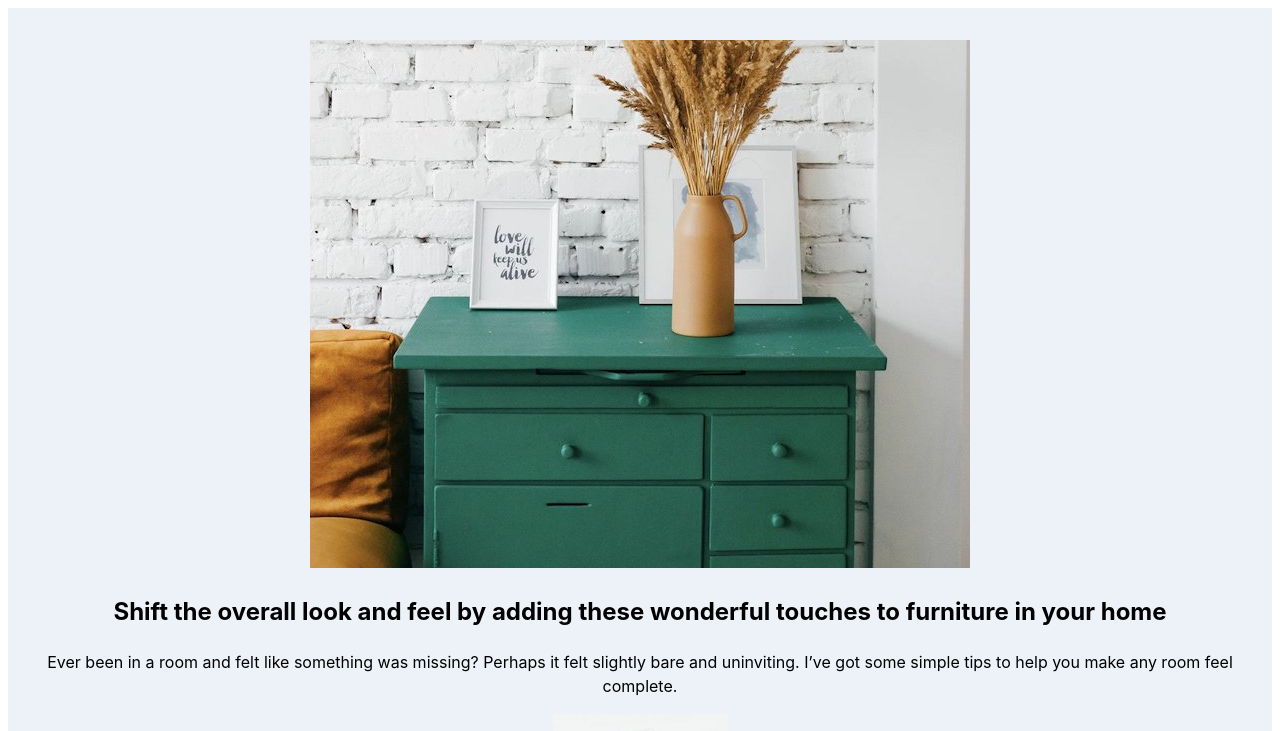
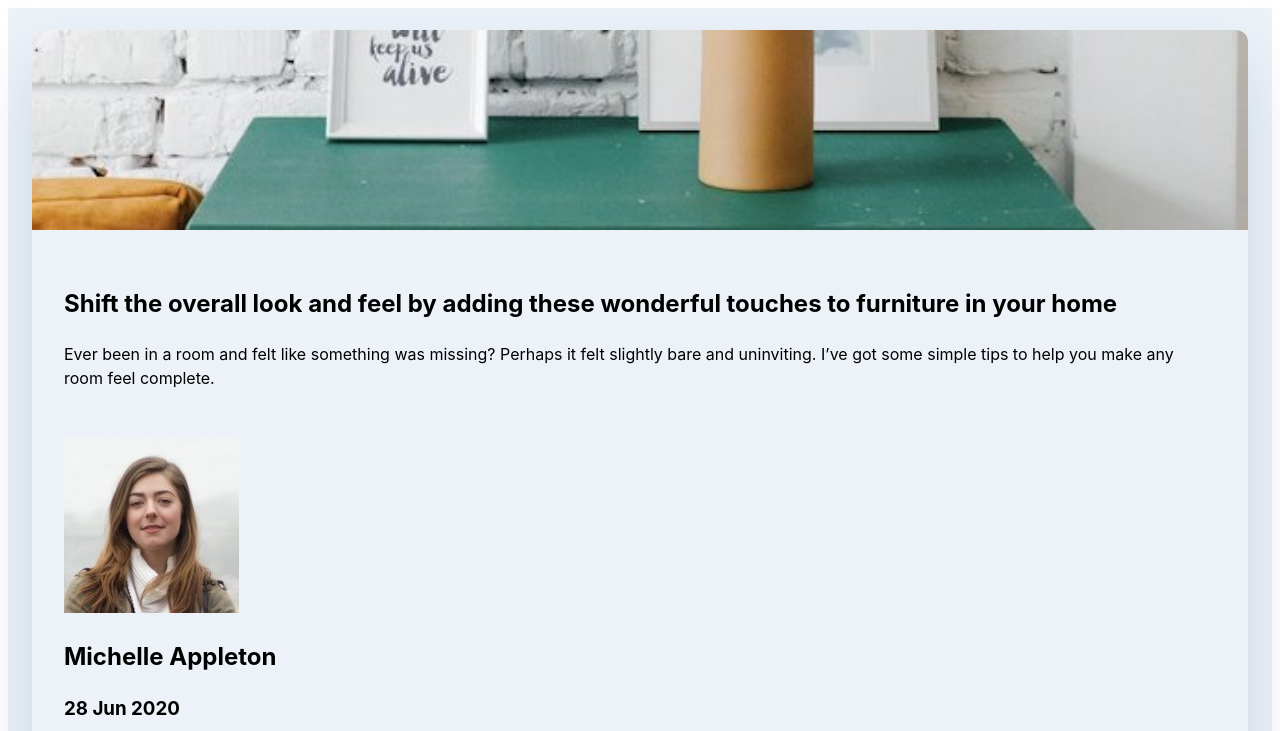
Before and after one commit to KP1976/article-preview-component, a React (Vite) app: page / in a window 1280 px wide. Shown: the top 731 px of the page. Built offline with nearby package versions, Linux system fonts and the light colour scheme; the HTML template or start-up script is replaced by a standard one.

Commit message:
Add styles to the card, card image and card content.

```diff
--- a/src/App.css
+++ b/src/App.css
@@ -1,9 +1,10 @@
 #root {
   background-color: var(--light-grayish-blue);
+  display: flex;
   max-width: 1280px;
   min-height: 100dvh;
   margin: 0 auto;
-  padding: 2rem;
+  padding: 0 var(--space-24);
   text-align: center;
 }
 
--- a/src/components/Card/Card.module.css
+++ b/src/components/Card/Card.module.css
@@ -0,0 +1,22 @@
+.card {
+  align-items: center;
+  border-radius: var(--border-radius-8);
+  display: flex;
+  flex-direction: column;
+  box-shadow: 0 2rem 4rem hsla(212, 23%, 69%, 0.4);
+}
+
+.image {
+  border-radius: var(--border-radius-8) var(--border-radius-8) 0 0;
+  height: 12.5rem;
+  object-fit: cover;
+  width: 100%;
+}
+
+.content {
+  display: flex;
+  flex-direction: column;
+  padding: var(--space-36) var(--space-32) var(--space-20);
+  gap: var(--space-32) 0;
+  text-align: left;
+}
--- a/src/components/Card/Card.tsx
+++ b/src/components/Card/Card.tsx
@@ -1,8 +1,10 @@
+import styles from "./Card.module.css";
+
 const Card = () => {
   return (
-    <article className="card">
-      <img src="./src/assets/images/drawers.jpg" alt="image-header" className="card__image" />
-      <div className="card__content">
+    <article className={styles.card}>
+      <img src="./src/assets/images/drawers.jpg" alt="image-header" className={styles.image} />
+      <div className={styles.content}>
         <header className="card__header">
           <h1 className="card__header-title">
             Shift the overall look and feel by adding these wonderful touches to furniture in your
```
